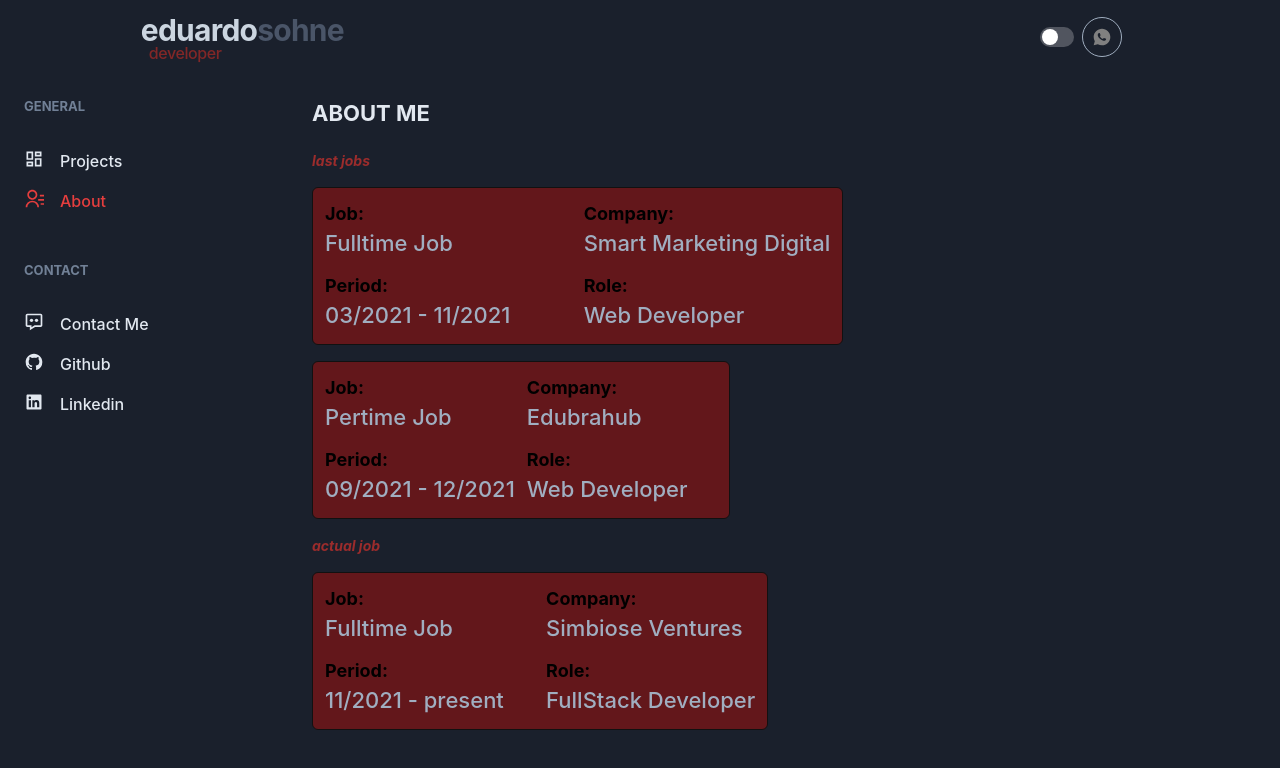
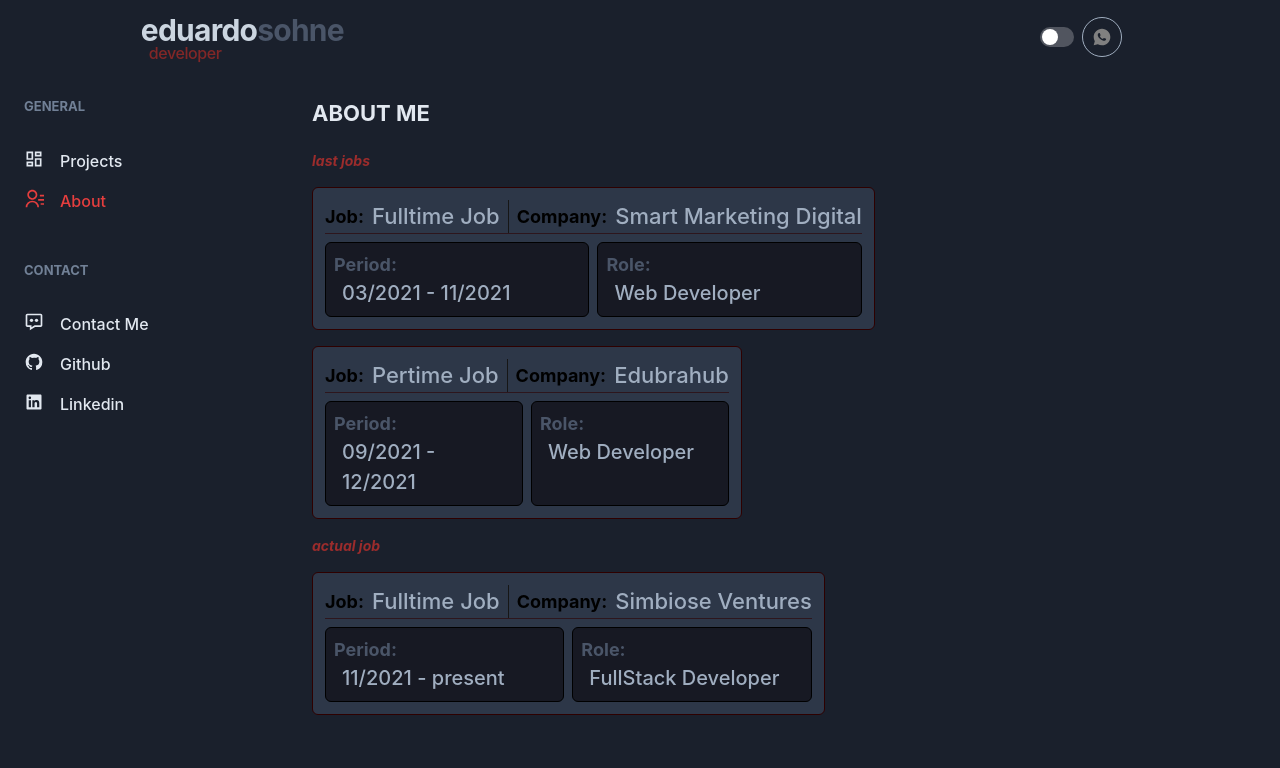
Before and after one commit to dudusohne/nextresume, a Next.js app: page /about in a window 1280 px wide. Shown: the top 768 px of the page. Built offline with nearby package versions, Linux system fonts and the light colour scheme.

Commit message:
feat: ad some thing to about page

```diff
--- a/src/components/AboutJobTwo/index.tsx
+++ b/src/components/AboutJobTwo/index.tsx
@@ -1,21 +1,66 @@
-import { Text, useColorModeValue, Grid, GridItem, Box, Divider } from '@chakra-ui/react';
+import { Text, useColorModeValue, Grid, GridItem, Box, Divider, Flex } from '@chakra-ui/react';
 import { AboutJobProps } from '../../interface/interface';
 
-export function AboutJob({ job, company, period, role }: AboutJobProps) {
-    const bg = useColorModeValue("gray.800", "red.900")
+export function AboutJobTwo({ job, company, period, role }: AboutJobProps) {
+    const bg = useColorModeValue("gray.800", "gray.700")
     const title = useColorModeValue("gray.200", "black")
     const text = useColorModeValue("gray.200", "gray.400")
 
+    const bg2 = useColorModeValue("black", "gray.900")
+    const title2 = useColorModeValue("gray.300", "gray.600")
+    const text2 = useColorModeValue("gray.200", "gray.400")
+
     return (
-        <Box bg={bg} maxWidth={540} borderRadius={6} p="3" border="1px solid #111">
+        <Box bg={bg} borderRadius={6} p="3" border="1px solid #2e0000" style={{ boxShadow: '0px 12px 28px -9px rgba(0, 0, 0, 0.72);' }}>
 
+            <Flex flexDirection="row">
+                <Flex flexDirection="row" align="center">
                     <Text as="span" fontSize={["10px", "12px", "16px", "18px"]} fontWeight="bold" color={title}>
                         Job:
                     </Text>
-                    <Text as="p" fontSize={["10px", "14px", "18px", "22px"]} fontWeight="medium" color={text}>
+                    <Text as="p" fontSize={["10px", "14px", "18px", "22px"]} fontWeight="medium" color={text} ml="2">
                         {job}
                     </Text>
+                </Flex>
 
+
+                <Flex flexDirection="row" align="center" ml="2" borderLeft="1px solid #161616" pl="2">
+                    <Text as="span" fontSize={["10px", "12px", "16px", "18px"]} fontWeight="bold" color={title}>
+                        Company:
+                    </Text>
+                    <Text as="p" fontSize={["10px", "14px", "18px", "22px"]} fontWeight="medium" color={text} ml="2">
+                        {company}
+                    </Text>
+                </Flex>
+            </Flex>
+
+            <Divider />
+
+            <Flex flexDirection="row">
+                <Box bg={bg2} width="100%" borderRadius="6px" p="2" border="1px solid #000000" mt="2">
+                    <Flex flexDirection="column" align="flex-start">
+                        <Text as="span" fontSize={["10px", "12px", "16px", "18px"]} fontWeight="bold" color={title2}>
+                            Period:
+                        </Text>
+                        <Text as="p" fontSize={["10px", "14px", "18px", "20px"]} fontWeight="medium" color={text2} ml="2">
+                            {period}
+                        </Text>
+                    </Flex>
+                </Box>
+
+
+                <Box bg={bg2} width="100%" borderRadius="6px" p="2" border="1px solid #000000" mt="2" ml="2">
+                    <Flex flexDirection="column" align="flex-start">
+                        <Text as="span" fontSize={["10px", "12px", "16px", "18px"]} fontWeight="bold" color={title2}>
+                           Role:
+                        </Text>
+                        <Text as="p" fontSize={["10px", "14px", "18px", "20px"]} fontWeight="medium" color={text2} ml="2">
+                            {role}
+                        </Text>
+                    </Flex>
+                </Box>
+
+            </Flex>
         </Box>
     )
 }
--- a/src/pages/about.tsx
+++ b/src/pages/about.tsx
@@ -1,5 +1,6 @@
 import { Flex, useColorModeValue, Stack, Text } from '@chakra-ui/react';
 import { Sidebar } from '../components/Sidebar';
+import { AboutJobTwo } from '../components/AboutJobTwo';
 import { AboutJob } from '../components/AboutJob';
 import { TechData } from '../components/TechData';
 import { Header } from '../components/Header';
@@ -25,7 +26,7 @@
                             color="red.700"
                         >last jobs</Text>
                         <Flex direction="row">
-                            <AboutJob
+                            <AboutJobTwo
                                 job="Fulltime Job"
                                 company="Smart Marketing Digital"
                                 period="03/2021 - 11/2021"
@@ -34,7 +35,7 @@
 
                         </Flex>
                         <Flex direction="row">
-                            <AboutJob
+                            <AboutJobTwo
                                 job="Pertime Job"
                                 company="Edubrahub"
                                 period="09/2021 - 12/2021"
@@ -50,7 +51,7 @@
                             color="red.700"
                         >actual job</Text>
                         <Flex direction="row">
-                            <AboutJob
+                            <AboutJobTwo
                                 job="Fulltime Job"
                                 company="Simbiose Ventures"
                                 period="11/2021 - present"
```
